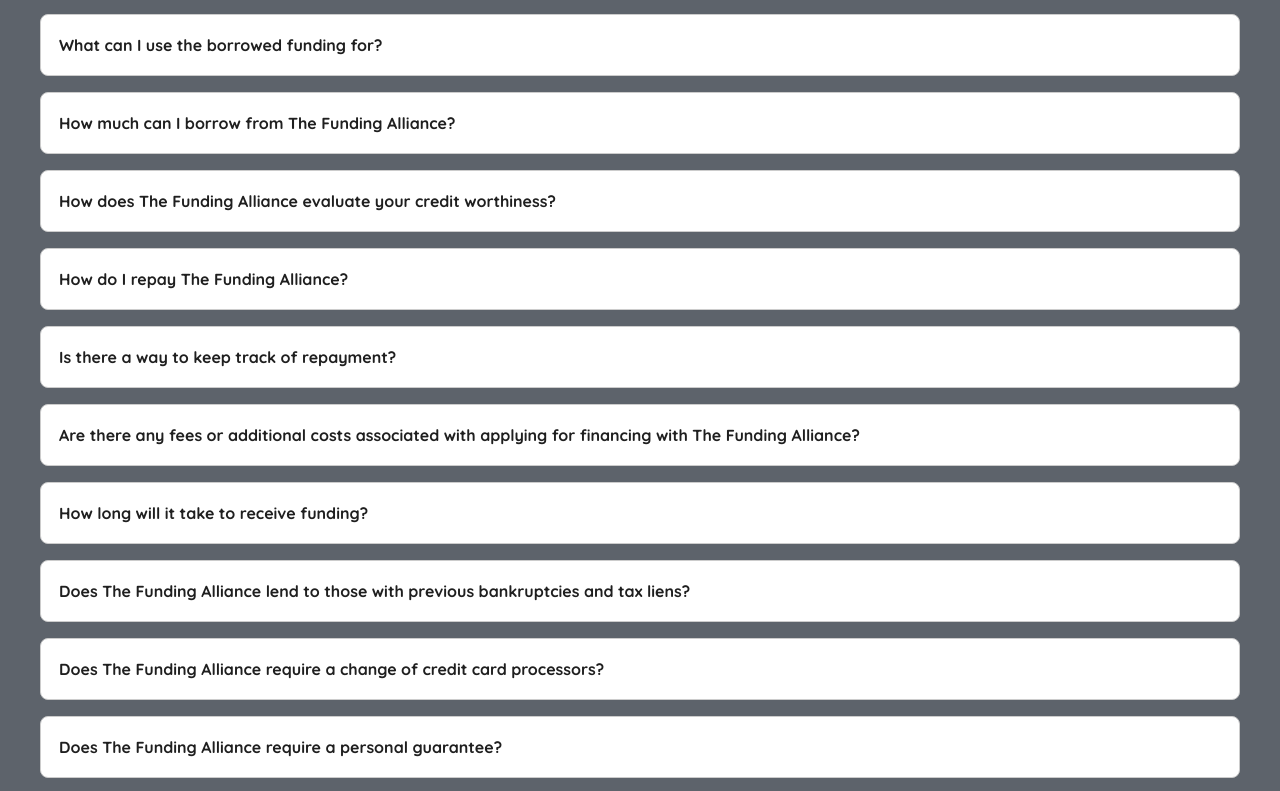
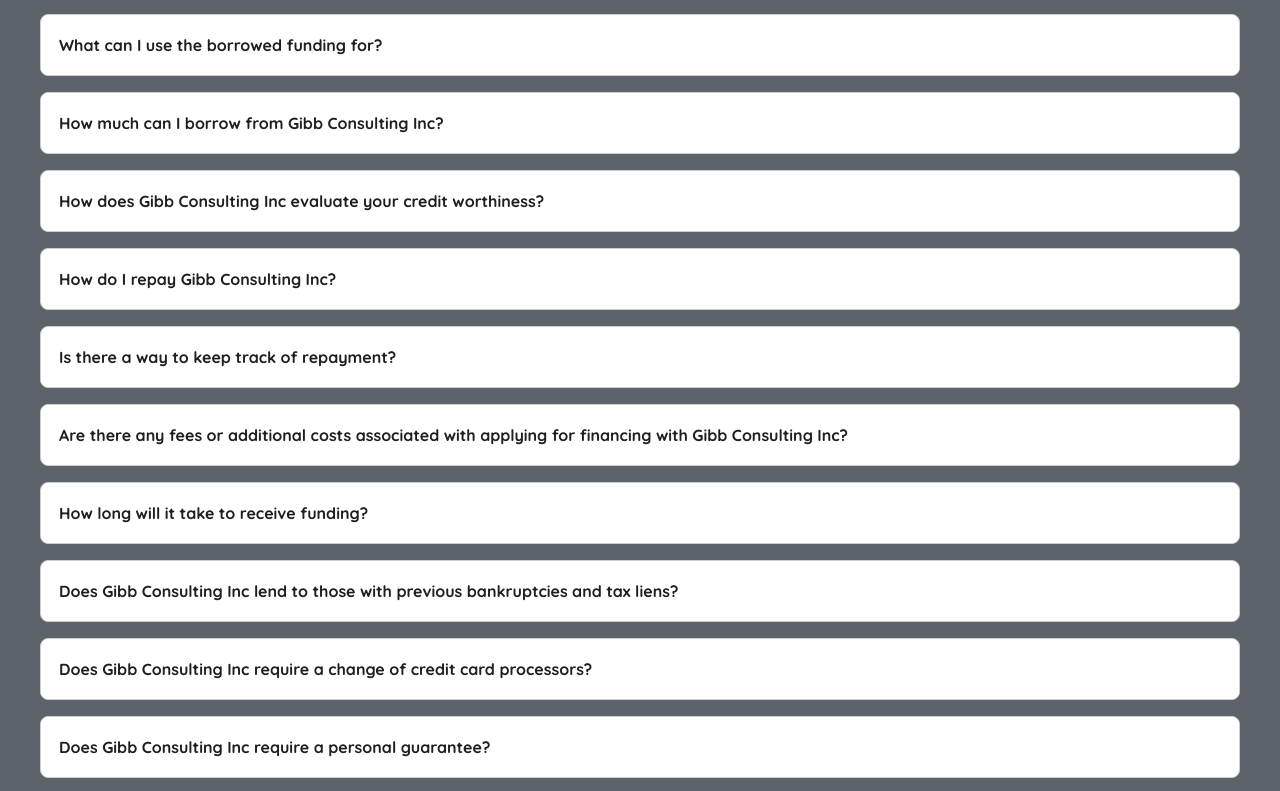
Before and after one commit to srphfthnd/tfa-react, a React (Create React App) app: page /faq in a window 1280 px wide. Shown: the part 469-1260 px from the top of the page. Built offline with nearby package versions, Linux system fonts and the light colour scheme; a web font is replaced by a local one.

Commit message:
updated faq questions

```diff
--- a/src/components/body/accordion/accordion.jsx
+++ b/src/components/body/accordion/accordion.jsx
@@ -6,7 +6,7 @@
 
   const FAQCONTENTSJSON = [
     {
-      question: "Who can borrow money from The Funding Alliance?",
+      question: "Who can borrow money from Gibb Consulting Inc?",
       answer:
         "Virtually all established businesses in almost all industries located within The United States of America. We lend to almost all SIC codes. We also lend to all business structures, i.e. sole proprietors, LLCs, S Corps, Corps, etc. Funding must also be finalized by a verifiable owner/member/officer of the business. Sorry, we do no not provide startup capital for businesses that are not established or individuals that are not the registered owner of the business.",
     },
@@ -16,18 +16,18 @@
         "You can use the capital for virtually anything that will suit your business needs.",
     },
     {
-      question: "How much can I borrow from The Funding Alliance?",
+      question: "How much can I borrow from Gibb Consulting Inc?",
       answer:
         "Our loans typically range from $5,000 to 250,000 per location. Depending on your business, that amount can be larger or anywhere in between those amounts.",
     },
     {
       question:
-        "How does The Funding Alliance evaluate your credit worthiness?",
+        "How does Gibb Consulting Inc evaluate your credit worthiness?",
       answer:
         "We take a look at the last 4 months or so of statements from either your bank or credit card processor. Based on these statements, we evaluate your ability to generate revenue as well as analyze your cash flow.  If a business is seasonal, we may need to use a greater number of statements to evaluate it.",
     },
     {
-      question: "How do I repay The Funding Alliance?",
+      question: "How do I repay Gibb Consulting Inc?",
       answer:
         "Payback occurs via an automatic debit of either your credit card processing deposits or directly from your banking institution.",
     },
@@ -38,7 +38,7 @@
     },
     {
       question:
-        "Are there any fees or additional costs associated with applying for financing with The Funding Alliance?",
+        "Are there any fees or additional costs associated with applying for financing with Gibb Consulting Inc?",
       answer:
         "No, all application and funding is straightforward without any hidden fees or costs. The only payments that will be made to us are those explicitly agreed upon in the terms of your funding.",
     },
@@ -49,18 +49,18 @@
     },
     {
       question:
-        "Does The Funding Alliance lend to those with previous bankruptcies and tax liens?",
+        "Does Gibb Consulting Inc lend to those with previous bankruptcies and tax liens?",
       answer:
         "Yes, we will lend to those with previous bankruptcies that have been resolved. We will also lend to those with tax liens as long as the lien is currently under $200,000.",
     },
     {
       question:
-        "Does The Funding Alliance require a change of credit card processors?",
+        "Does Gibb Consulting Inc require a change of credit card processors?",
       answer:
         "No, unlike a lot of our competitors we will work with any processor and do not deem it necessary to change your current situation. We can upon your request research and recommend a processor with rates more favorable to you.",
     },
     {
-      question: "Does The Funding Alliance require a personal guarantee?",
+      question: "Does Gibb Consulting Inc require a personal guarantee?",
       answer:
         "The only guarantee we require is protection from fraud and intervention for most of our programs. For almost all of our programs, no personal guarantees are required. However, with a certain small percentage of our programs, they may be required. This is not the typical case and is quite rare.",
     },
```
